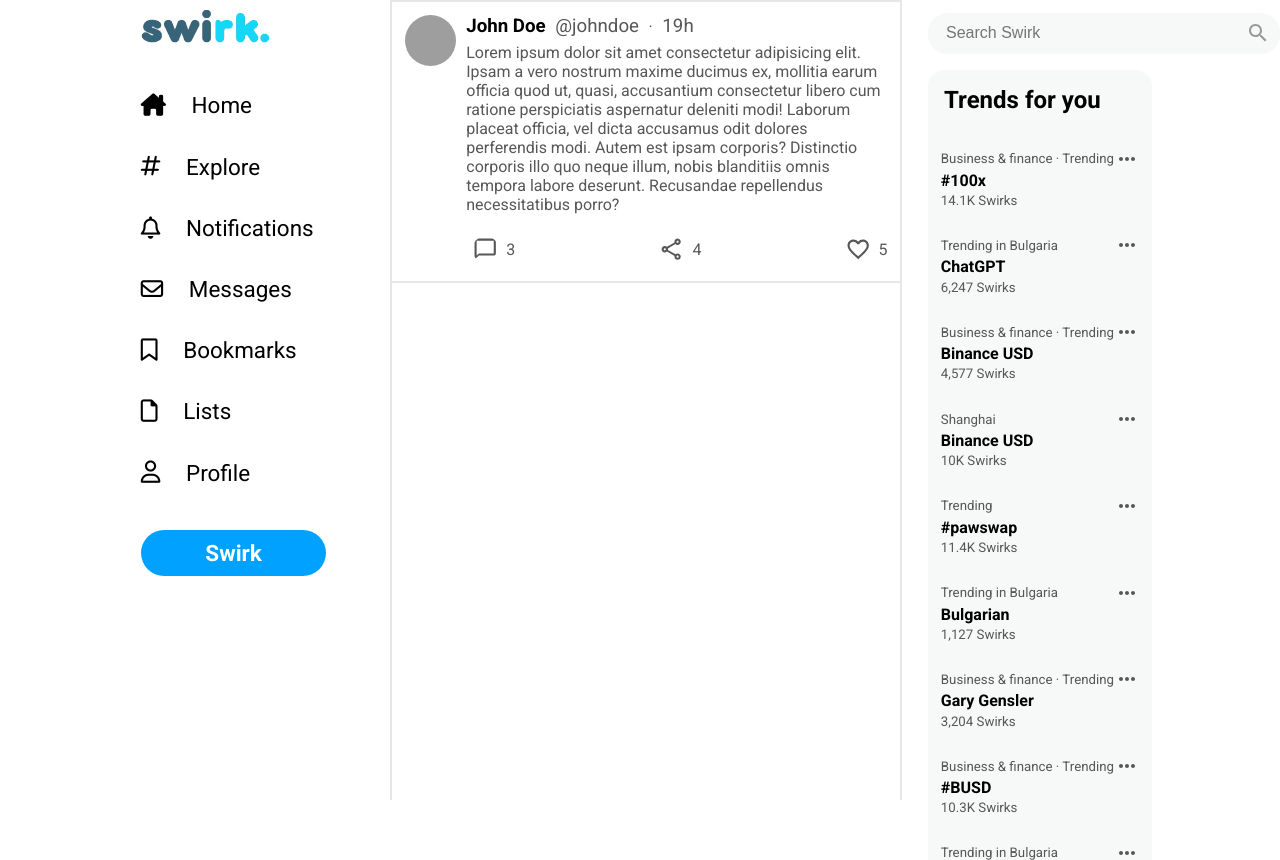
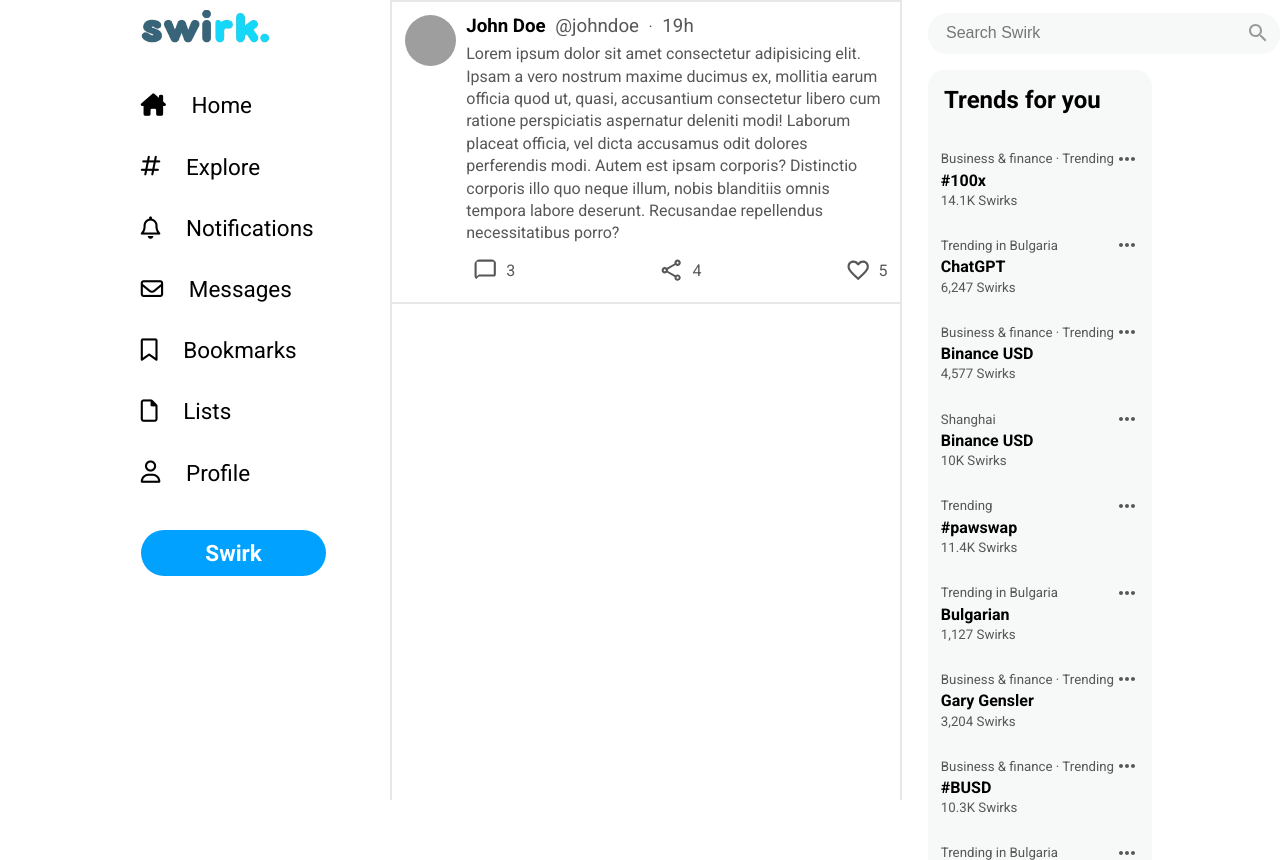
Before and after one commit to ZahariCheyrekov/swirk, a React (Create React App) app in the folder client/: page /home in a window 1280 px wide. Built offline with nearby package versions, Linux system fonts and the light colour scheme; grey boxes are pictures that could not be loaded; the HTML template or start-up script is replaced by a standard one.

Commit message:
Fix post content style

```diff
--- a/client/src/components/post/Post.scss
+++ b/client/src/components/post/Post.scss
@@ -46,7 +46,8 @@
   }
 
   .post__content {
-    margin-top: 0.4rem;
+    margin: 0.4rem 0;
+    line-height: 1.4;
   }
 
   .post__list--actions {
```
